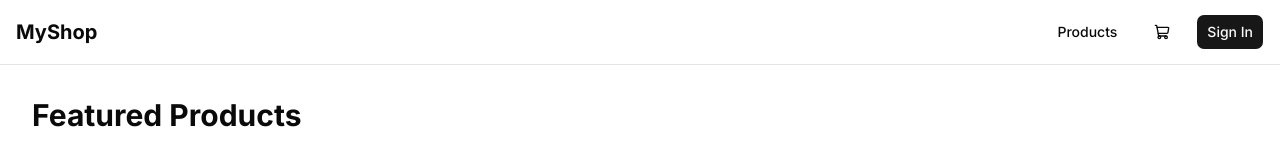
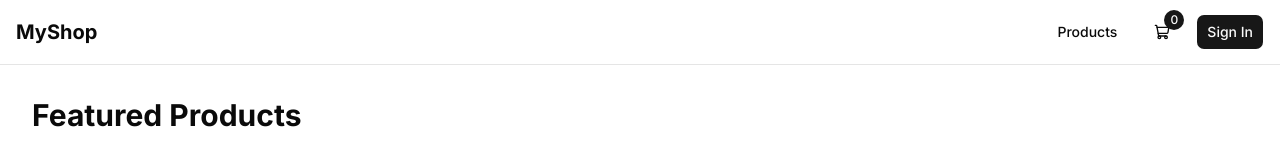
Before and after one commit to dnguye12/My-Ecommerce, a Next.js app: page / in a window 1280 px wide. Shown: the top 160 px of the page. Built offline with nearby package versions, Linux system fonts and the light colour scheme; no server answers; the database is empty.

Commit message:
feat: navbar cart count

```diff
--- a/components/navbar/Navbar.tsx
+++ b/components/navbar/Navbar.tsx
@@ -1,9 +1,9 @@
 import Link from 'next/link'
 import { Button } from '../ui/button'
-import { Badge } from '../ui/badge'
 import { ShoppingCartIcon } from 'lucide-react'
-import { SignInButton, UserButton } from '@clerk/nextjs'
+import { UserButton } from '@clerk/nextjs'
 import { auth } from '@clerk/nextjs/server'
+import CartCounterBadge from './components/CartCounterBadge'
 
 const Navbar = async () => {
   const count = 0
@@ -22,11 +22,7 @@ const Navbar = async () => {
             <Button variant='ghost' size='icon'>
               <ShoppingCartIcon className='h-5 w-5' />
             </Button>
-            {count > 0 && (
-              <Badge className='absolute -right-1 -top-1 h-5 w-5 rounded-full p-0 flex items-center justify-center'>
-                {count}
-              </Badge>
-            )}
+            <CartCounterBadge />
           </Link>
           {userId ? (
             <>
--- /dev/null
+++ b/components/navbar/components/CartCounterBadge.tsx
@@ -0,0 +1,16 @@
+'use client'
+
+import { Badge } from '@/components/ui/badge'
+import { useCartStore } from '@/providers/cart-store-provider'
+
+const CartCounterBadge = () => {
+  const count = useCartStore((store) => store.items.reduce((sum, item) => sum + item.quantity, 0))
+
+  return (
+    <Badge className='cursor-default absolute -right-1 -top-1 h-5 w-5 rounded-full p-0 flex items-center justify-center'>
+      {count}
+    </Badge>
+  )
+}
+
+export default CartCounterBadge
--- a/store/cart-store.ts
+++ b/store/cart-store.ts
@@ -41,12 +41,14 @@ export const createCartStore = (initState: CartState = defaultInitState) => {
             if (existing) {
               return {
                 items: state.items.map((i) =>
-                  i.id === item.id ? { ...item, quantity: i.quantity + item.quantity } : i
+                  i.id === item.id
+                    ? { ...item, quantity: i.quantity + Math.max(item.quantity, 1) }
+                    : i
                 )
               }
             } else {
               return {
-                items: [...state.items, item]
+                items: [...state.items, { ...item, quantity: 1 }]
               }
             }
           })
```
